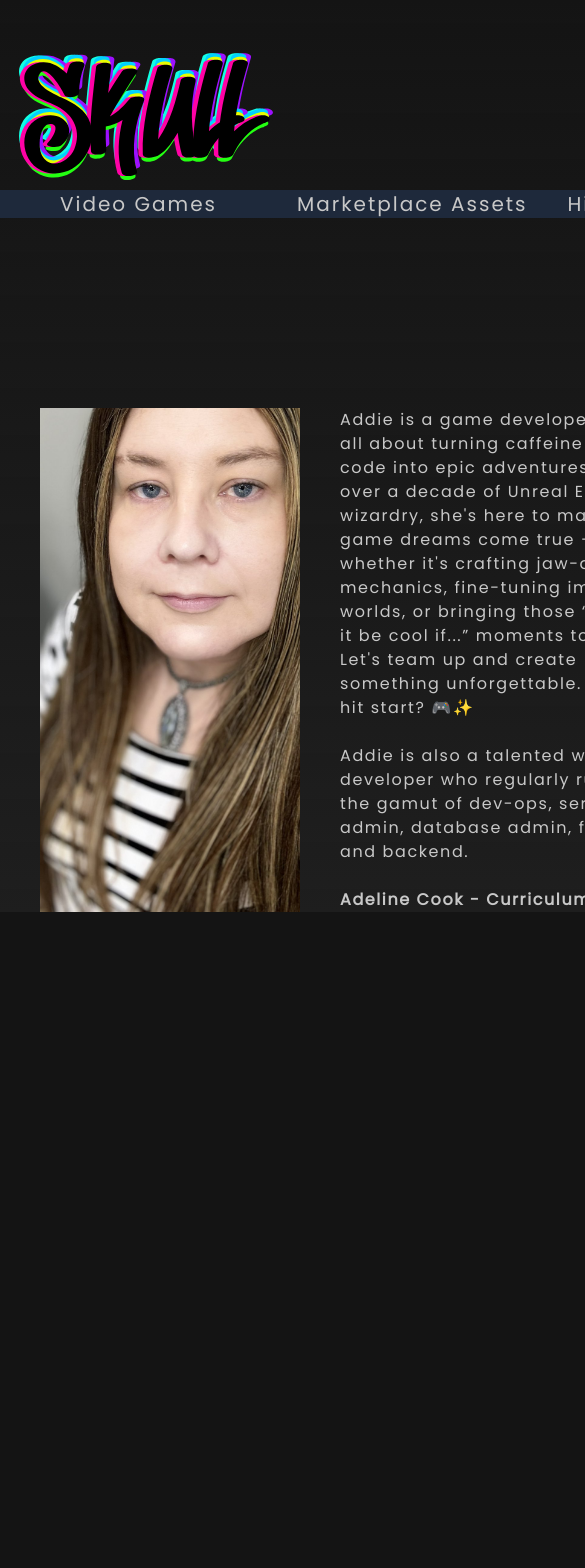
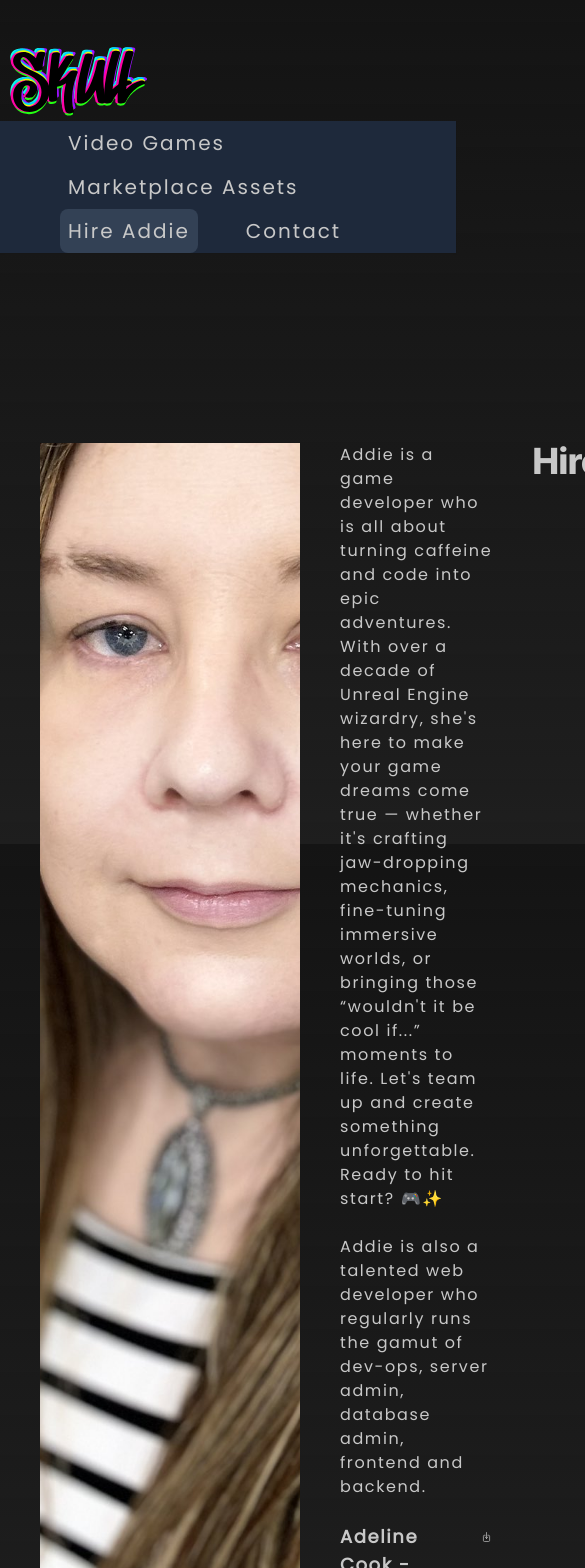
Before and after one commit to antidamage/skull-website, a Next.js app: page /HireAddie in a window 390 px wide. Shown: the top 1568 px of the page, 585 px wide, since content can reach past the window. Before the commit the page ends 912 px from the top, so only its background shows below. Built offline with nearby package versions, Linux system fonts and the light colour scheme; a web font is replaced by a local one.

Commit message:
Improving responsive layout

```diff
--- a/src/app/Contact/page.tsx
+++ b/src/app/Contact/page.tsx
@@ -9,7 +9,7 @@ export default function Contact({ }: {}) {
                     <a href="tel:+64212700222">+64 21 2700 222</a></p>
 
                 <div className="flex inline mt-5">
-                    <div className="ps-10 leading-none tracking-tight font-bold text-2x1 text-nowrap">
+                    <div className="ps-10 leading-none tracking-tight font-bold text-lg text-nowrap">
                         <div>
                             <a href="https://discord.gg/RAEJEhW" className="flex flex-nowrap align-baseline text-lg">
                                 Discord
--- a/src/app/HireAddie/page.tsx
+++ b/src/app/HireAddie/page.tsx
@@ -23,9 +23,9 @@ export default function HireAddie({ }: {}) {
             Addie is also a talented web developer who regularly runs the gamut of dev-ops, server admin, database admin, frontend and backend.
             <br /><br />
 
-            <a className="font-extrabold text-base text-nowrap content-baseline" href="https://docs.google.com/document/d/1TZotQfqw4h_oAkPLhlSFk2TJ6eQkrNEJ1GGCGape8cA/edit?usp=sharing">
+            <a className="flex flex-nowrap align-baseline text-lg font-bold" href="https://docs.google.com/document/d/1TZotQfqw4h_oAkPLhlSFk2TJ6eQkrNEJ1GGCGape8cA/edit?usp=sharing">
                 Adeline Cook - Curriculum Vitae
-                <svg xmlns="http://www.w3.org/2000/svg" fill="none" viewBox="0 0 24 24" strokeWidth={1.5} stroke="currentColor" className="size-6 inline ml-1 pb-1">
+                <svg xmlns="http://www.w3.org/2000/svg" fill="none" viewBox="0 0 24 24" strokeWidth={1.5} stroke="currentColor" className="size-7 flex flex-nowrap ml-2 text-nowrap">
                     <path strokeLinecap="round" strokeLinejoin="round" d="M9 8.25H7.5a2.25 2.25 0 0 0-2.25 2.25v9a2.25 2.25 0 0 0 2.25 2.25h9a2.25 2.25 0 0 0 2.25-2.25v-9a2.25 2.25 0 0 0-2.25-2.25H15M9 12l3 3m0 0 3-3m-3 3V2.25" />
                 </svg>
             </a>
--- a/src/app/MarketplaceAssets/page.tsx
+++ b/src/app/MarketplaceAssets/page.tsx
@@ -2,7 +2,7 @@ import Title from '../components/title';
 
 export default function MarketplaceAssets() {
     return (<>
-        <ul className="ps-10 leading-none tracking-tight font-bold text-2x1 text-nowrap">
+        <ul className="ps-10 leading-none tracking-tight font-bold text-lg text-nowrap">
             <li>Cel Shader Lite</li>
             <li>Cel Shader Essentials</li>
             <li>Advanced Optics</li>
--- a/src/app/VideoGames/page.tsx
+++ b/src/app/VideoGames/page.tsx
@@ -2,7 +2,7 @@ import Title from '../components/title';
 
 export default function VideoGames() {
     return (<>
-        <ul className="ps-10 leading-none tracking-tight font-bold text-2x1 text-nowrap">
+        <ul className="ps-10 leading-none tracking-tight font-bold text-lg text-nowrap">
             <li>Poppy and Buddy</li>
             <li>Solitaire Knights</li>
             <li>Apollo Marine Park</li>
--- a/src/app/components/menu.tsx
+++ b/src/app/components/menu.tsx
@@ -7,7 +7,7 @@ const poppins = Poppins({ subsets: ['latin'], weight: ["400"], variable: '--font
 
 export default function Menu() {
     return <nav className="flex items-center mx-auto">
-        <div className={`flex flex-inline text-xl tracking-widest shadow-sm bg-slate-800 space-x-10 portrait:inline landscape:text-nowrap pe-5 ps-5 portrait:object-contain ${poppins.className}`}>
+        <div className={`flex flex-wrap text-xl tracking-widest shadow-sm bg-slate-800 space-x-10 pe-5 ps-5 portrait:object-contain ${poppins.className}`}>
 
             <MenuItem slug="VideoGames" name="Video Games" />
             <MenuItem slug="MarketplaceAssets" name="Marketplace Assets" />
--- a/src/app/components/menuitem.tsx
+++ b/src/app/components/menuitem.tsx
@@ -16,6 +16,10 @@ export default function MenuItem({ slug, name }: { slug: string, name: string })
         <a href={`/${slug}`} className={`
                 text-nowrap
                 mx-10
+                portrait:p-2
+                portrait:ml-10
+                [&.active]:bg-slate-700
+                rounded-lg
                 ${baseRoute === "/" + slug ? 'active' : ''}
             `}>{name}</a >
     </>);
--- a/src/app/globals.css
+++ b/src/app/globals.css
@@ -26,6 +26,7 @@ body {
   background: linear-gradient(to bottom,
       transparent,
       rgb(var(--background-end-rgb))) rgb(var(--background-start-rgb));
+  background-size: 100vw 100vh;
 }
 
 @layer utilities {
```
